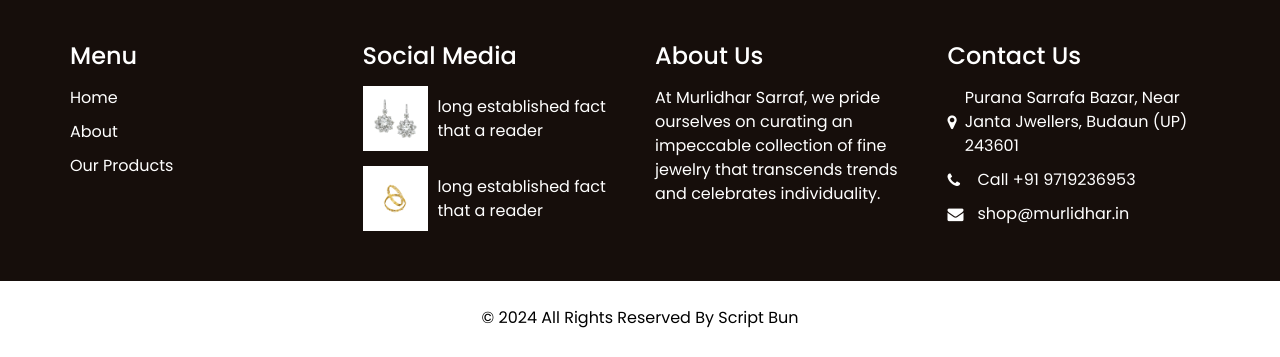
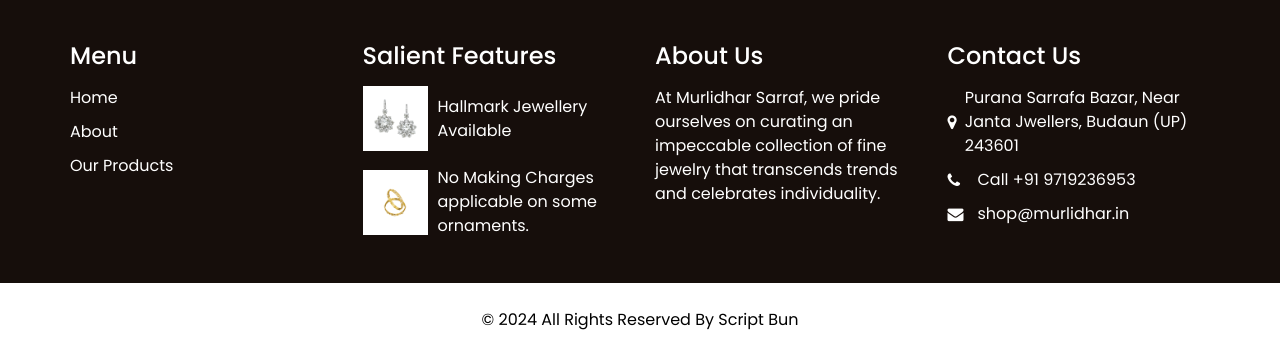
Before and after one commit to web-png/Murlidhar-, a plain HTML site: page index.html in a window 1280 px wide. Shown: the part 3664-4021 px from the top of the page. Drawn offline with nearby package versions, Linux system fonts and the light colour scheme.

Commit message:
Update index.html

```diff
--- a/index.html
+++ b/index.html
@@ -496,6 +496,7 @@
   <!-- end client section -->
 
   <!-- info section -->
+ <!-- info section -->
   <section class="info_section layout_padding2">
     <div class="container">
       <div class="row info_form_social_row">
@@ -541,14 +542,14 @@
         <div class="col-md-6 col-lg-3">
           <div class="info_insta">
             <h4>
-              Social Media
+              Salient Features
             </h4>
             <div class="insta_box">
               <div class="img-box">
                 <img src="images/p1.png" alt="">
               </div>
               <p>
-                long established fact that a reader
+                Hallmark Jewellery Available
               </p>
             </div>
             <div class="insta_box">
@@ -556,7 +557,7 @@
                 <img src="images/p2.png" alt="">
               </div>
               <p>
-                long established fact that a reader
+                No Making Charges applicable on some ornaments.
               </p>
             </div>
           </div>
@@ -600,10 +601,11 @@
     </div>
   </section>
 
+
   <!-- end info_section -->
 
 
-  <!-- footer section -->
+ <!-- footer section -->
   <footer class="footer_section">
     <div class="container">
       <p>
```
